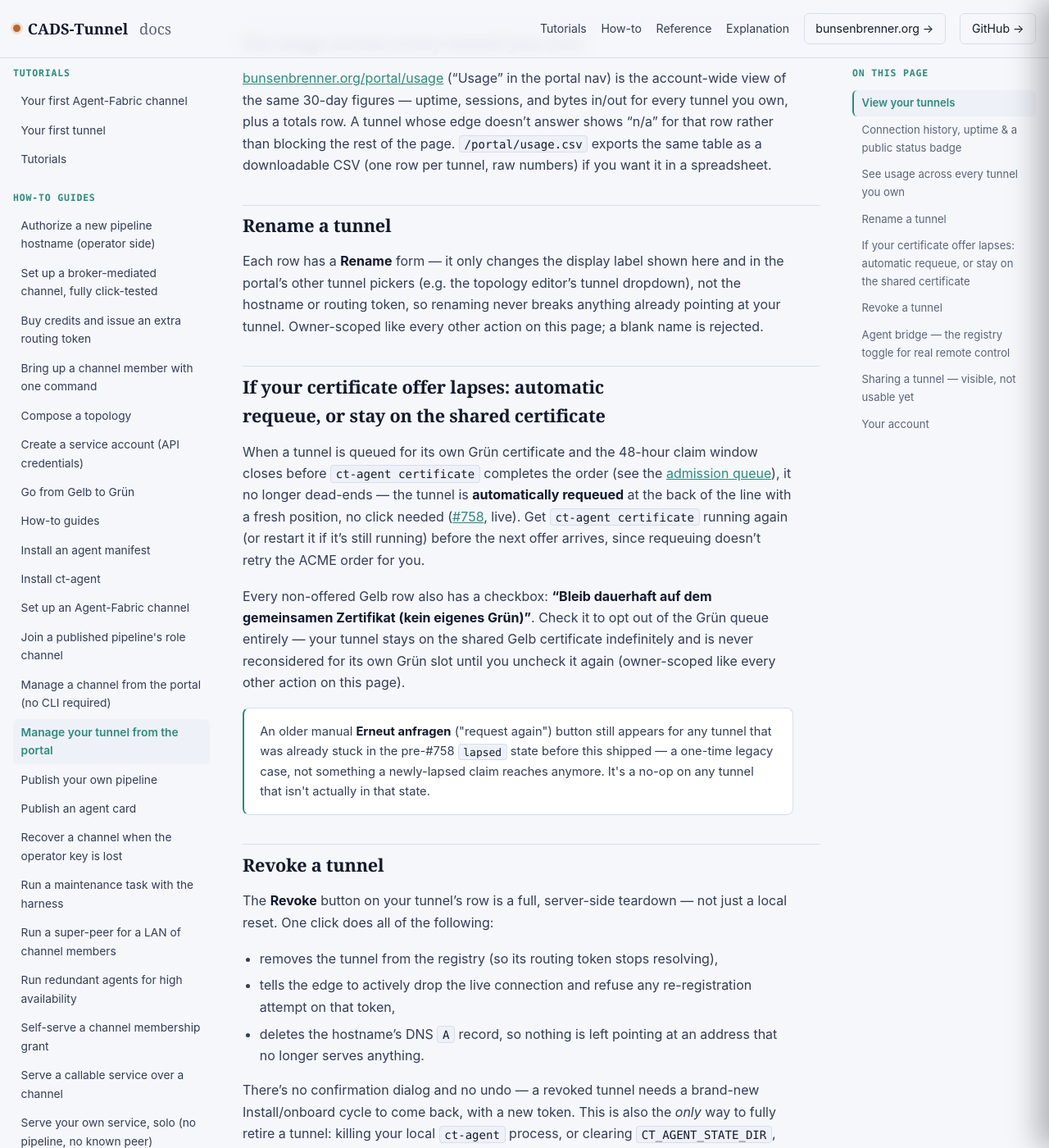
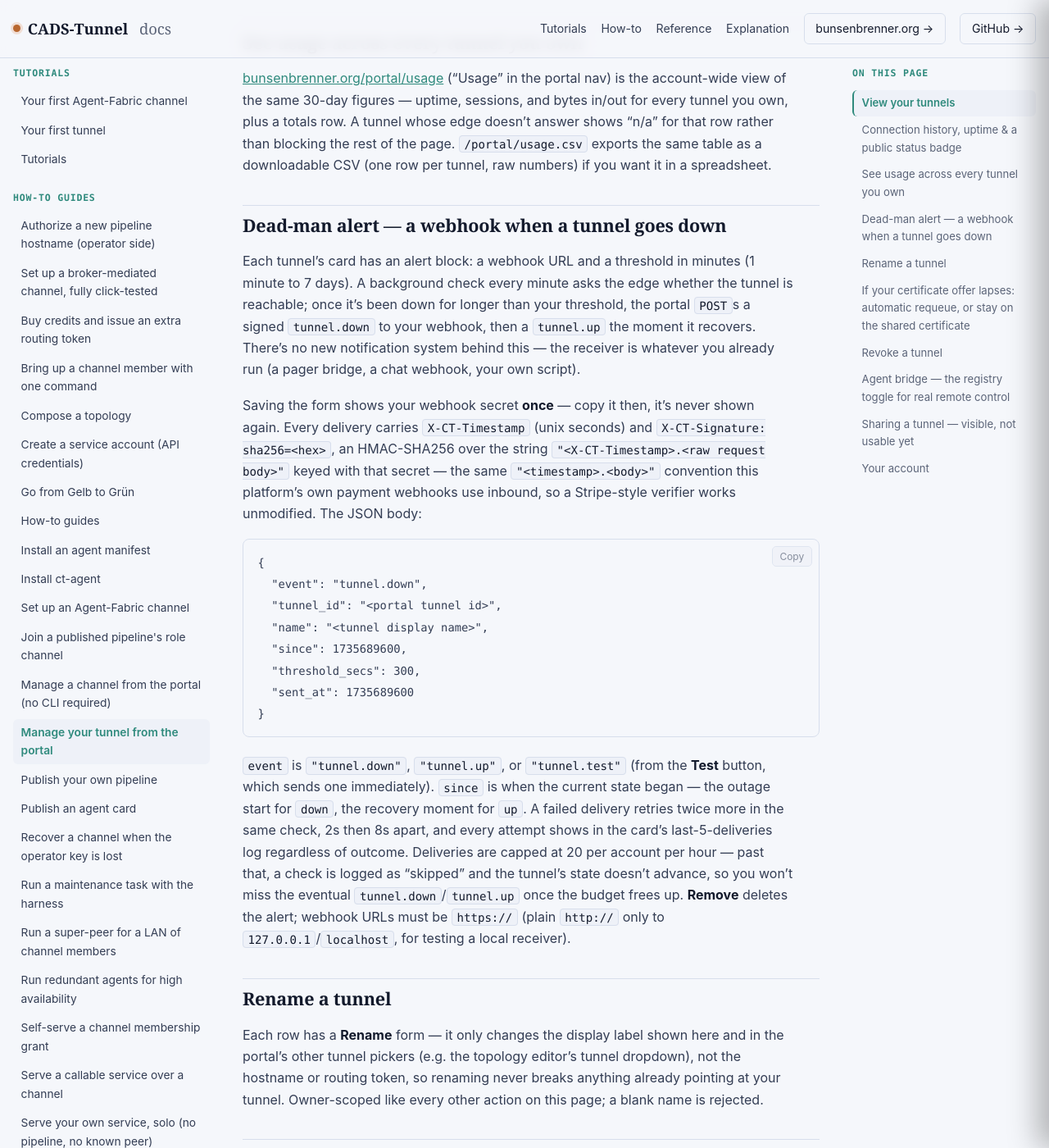
Before and after one commit to scimbe/CADS-Tunnel-docs, a Jekyll site: the page built from _how-to/manage-your-tunnel.md, in a window 1280 px wide and 1400 px high, scrolled down 1369 px. Shown: the whole window at 82% size. Built offline with Jekyll 4.4.1, drawn with Linux system fonts in a browser that asks for light colours.

Commit message:
docs: dead-man alerts (#777)
Confirmed live before writing: deployed control-plane binary has
tunnel_alerts markers (11 refs, checked earlier this session), and
POST /portal/tunnels/:id/alert on the real deployment returns 415 (Axum's
Form extractor rejecting a bare test POST before the session check) rather
than 404, confirming the route is registered. Read the actual webhook
contract (signature scheme, payload shape, rate limit, retry timing) from
crates/control-plane/src/alerts.rs's own module doc and handler comments,
not the PR description.

Second piece of the #775 program's tunnel-monitoring writeup (after
history/uptime/badges/usage). Fleet view, access windows, share links, and
receipts remain queued.

Co-Authored-By: Claude Sonnet 5 <noreply@anthropic.com>

````diff
--- a/_how-to/manage-your-tunnel.md
+++ b/_how-to/manage-your-tunnel.md
@@ -56,6 +56,40 @@ nav) is the account-wide view of the same 30-day figures — uptime, sessions, a
 every tunnel you own, plus a totals row. A tunnel whose edge doesn't answer shows "n/a" for that
 row rather than blocking the rest of the page. `/portal/usage.csv` exports the same table as a
 downloadable CSV (one row per tunnel, raw numbers) if you want it in a spreadsheet.
+
+## Dead-man alert — a webhook when a tunnel goes down
+
+Each tunnel's card has an alert block: a webhook URL and a threshold in minutes (1 minute to 7
+days). A background check every minute asks the edge whether the tunnel is reachable; once it's
+been down for longer than your threshold, the portal `POST`s a signed `tunnel.down` to your
+webhook, then a `tunnel.up` the moment it recovers. There's no new notification system behind
+this — the receiver is whatever you already run (a pager bridge, a chat webhook, your own script).
+
+Saving the form shows your webhook secret **once** — copy it then, it's never shown again. Every
+delivery carries `X-CT-Timestamp` (unix seconds) and `X-CT-Signature: sha256=<hex>`, an
+HMAC-SHA256 over the string `"<X-CT-Timestamp>.<raw request body>"` keyed with that secret — the
+same `"<timestamp>.<body>"` convention this platform's own payment webhooks use inbound, so a
+Stripe-style verifier works unmodified. The JSON body:
+
+```json
+{
+  "event": "tunnel.down",
+  "tunnel_id": "<portal tunnel id>",
+  "name": "<tunnel display name>",
+  "since": 1735689600,
+  "threshold_secs": 300,
+  "sent_at": 1735689600
+}
+```
+
+`event` is `"tunnel.down"`, `"tunnel.up"`, or `"tunnel.test"` (from the **Test** button, which
+sends one immediately). `since` is when the current state began — the outage start for `down`,
+the recovery moment for `up`. A failed delivery retries twice more in the same check, 2s then 8s
+apart, and every attempt shows in the card's last-5-deliveries log regardless of outcome.
+Deliveries are capped at 20 per account per hour — past that, a check is logged as "skipped" and
+the tunnel's state doesn't advance, so you won't miss the eventual `tunnel.down`/`tunnel.up` once
+the budget frees up. **Remove** deletes the alert; webhook URLs must be `https://` (plain `http://`
+only to `127.0.0.1`/`localhost`, for testing a local receiver).
 
 ## Rename a tunnel
 
````
Also changed, not shown: _reference/api-endpoints.md (+22 -0 lines).
